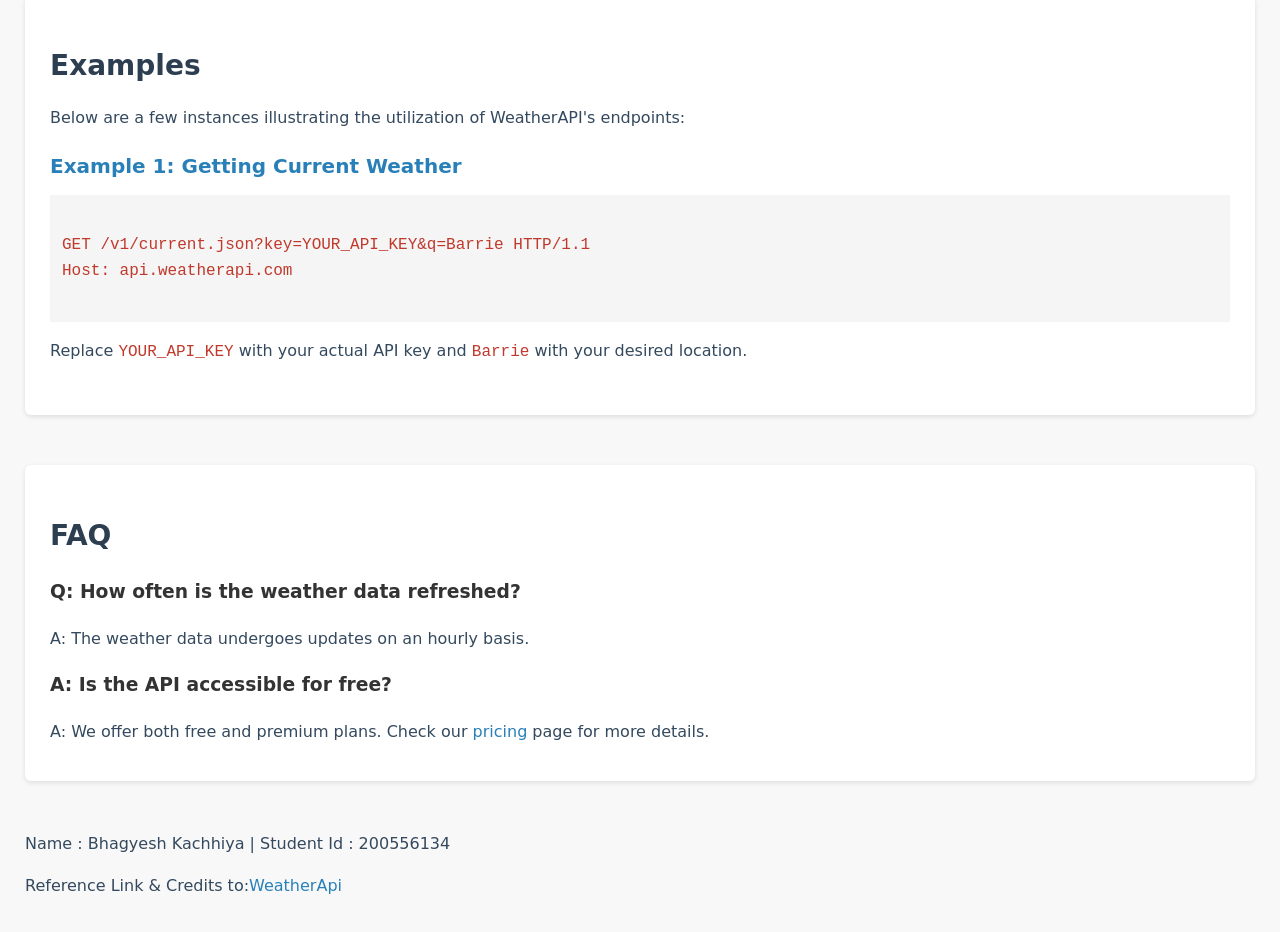
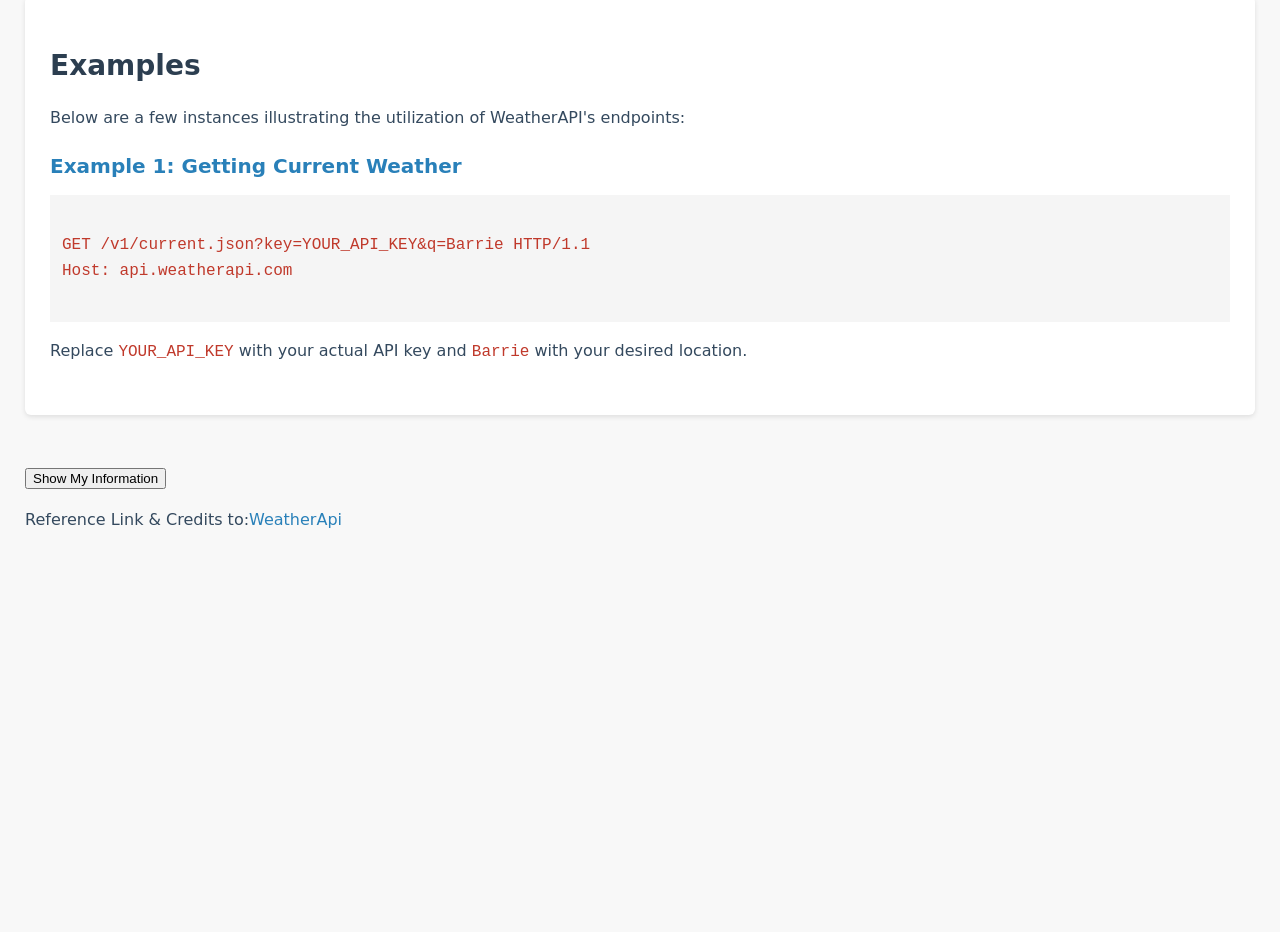
Before and after one commit to Bhagyesh0718/JS_Assignment4, a plain HTML site: page JS_A4/index.html in a window 1280 px wide. Shown: the part 1338-2270 px from the top of the page. After the commit the page ends 1908 px from the top, so only its background shows below. Drawn offline with Linux system fonts and the light colour scheme; no server answers.

Commit message:
Update index.html

```diff
--- a/JS_A4/index.html
+++ b/JS_A4/index.html
@@ -19,7 +19,6 @@
                 <li>Support</li>
                 <li>Sign in</li>
                 <li>Sign up</li>
-                <li>FAQ</li>
             </ul>
         </nav>
     </header>
@@ -109,25 +108,13 @@ Host: api.weatherapi.com
                         <code>Barrie</code> with your desired location.
                     </p>
                     <div class="weatherInfo">
-                        <!-- Weather information will be displayed here -->
                     </div>
                 </div>
             </div>
         </section>
 
-        <section id="faq">
-            <div class="container">
-                <h1>FAQ</h1>
-                <h3>Q: How often is the weather data refreshed?</h3>
-                <p>A: The weather data undergoes updates on an hourly basis.</p>
-                <h3>A: Is the API accessible for free?</h3>
-                <p>
-                    A: We offer both free and premium plans. Check our
-                    <a href="#pricing-link">pricing</a> page for more details.
-                </p>
-            </div>
-        </section>
-            <p>Name : Bhagyesh Kachhiya | Student Id : 200556134</p>
+            <button onclick="showInfo()">Show My Information</button>
+            <div id="info-container"></div>
             <p> Reference Link & Credits to:<a href="https://www.weatherapi.com/">WeatherApi</a></p>
     </main>
 </body>
```
